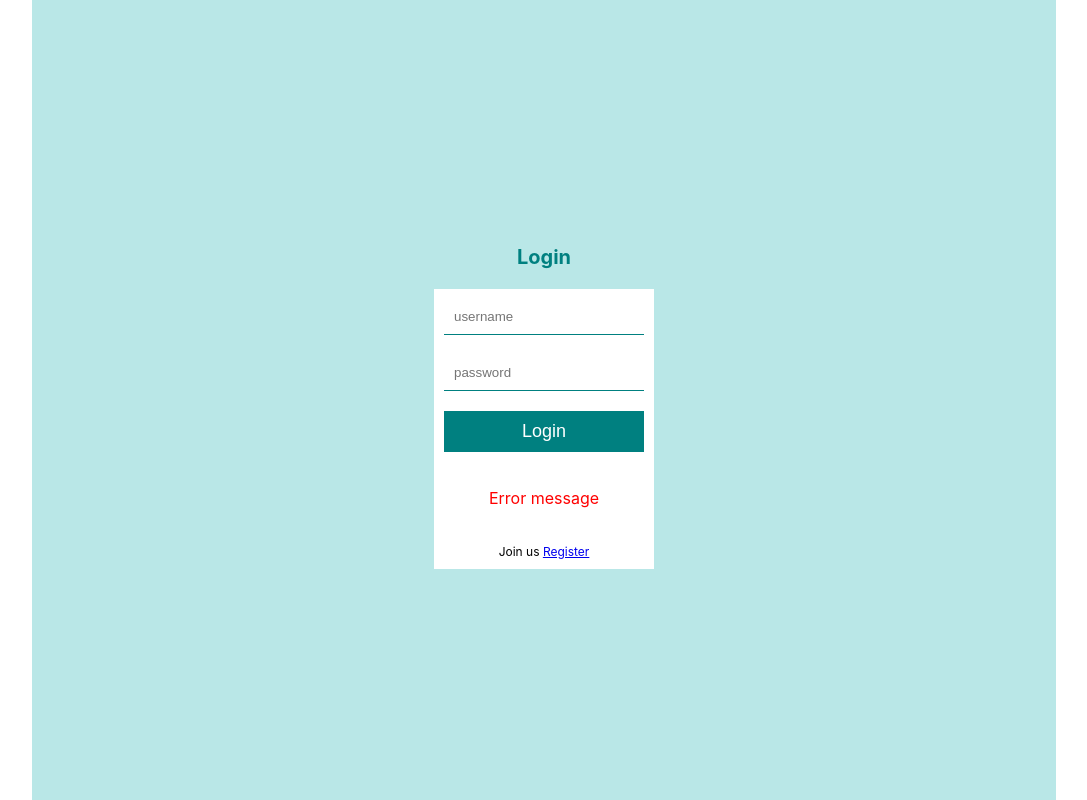
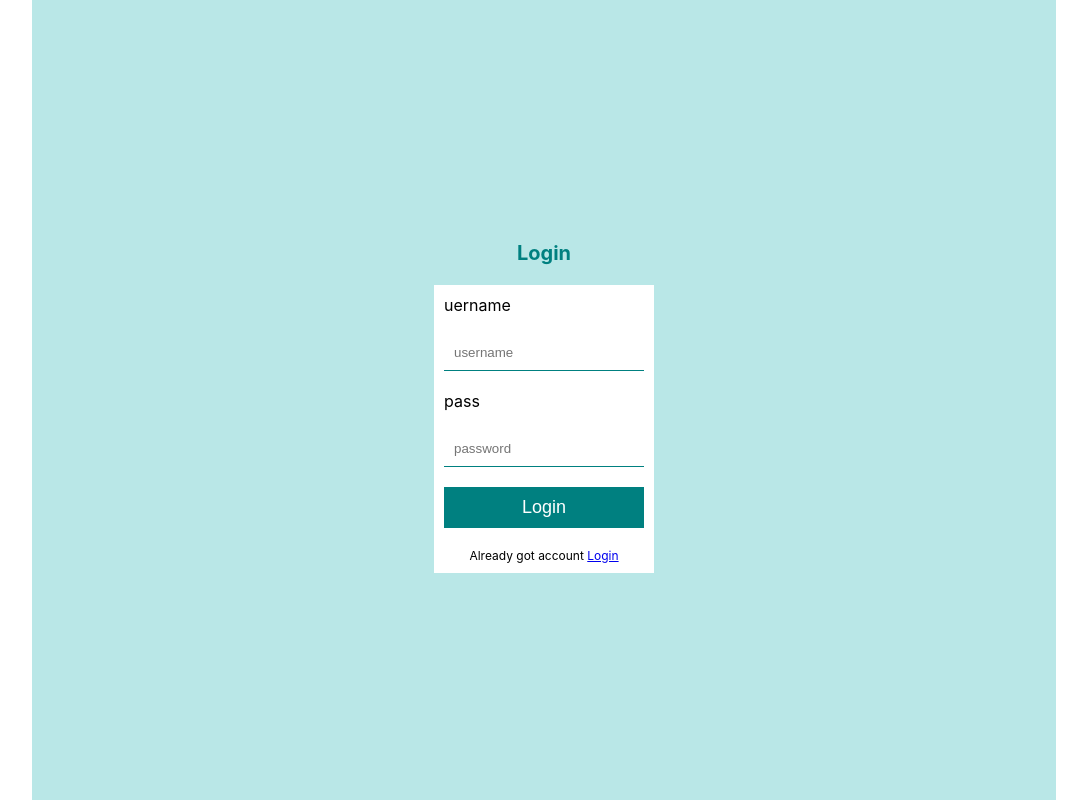
Before and after one commit to zoranduric/react_blog_september, a React (Create React App) app in the folder client/: page /login in a window 1280 px wide. Shown: the whole page, without its empty margins (96-1183 px from the left). Built offline with nearby package versions, Linux system fonts and the light colour scheme; the HTML template or start-up script is replaced by a standard one.

Commit message:
login fn

```diff
--- a/client/src/pages/Login.jsx
+++ b/client/src/pages/Login.jsx
@@ -1,17 +1,57 @@
-import React from 'react';
-import { Link } from 'react-router-dom';
+import { useState } from 'react';
+import { Link, useNavigate } from 'react-router-dom';
+import axios from 'axios';
 
 const Login = () => {
+  const [inputs, setInputs] = useState({
+    username: '',
+
+    password: '',
+  });
+  const [error, setError] = useState(null);
+  const navigate = useNavigate();
+
+  const handleChange = (event) => {
+    setInputs((prev) => ({ ...prev, [event.target.name]: event.target.value }));
+    console.log(inputs);
+  };
+  const handleSubmit = async (event) => {
+    event.preventDefault();
+    console.log('submitting');
+    try {
+      console.log(inputs);
+      const res = await axios.post('/auth/login', inputs);
+      navigate('/');
+      console.log(res);
+    } catch (error) {
+      setError(error.response.data);
+    }
+  };
+
   return (
     <div className='auth'>
       <h1>Login</h1>
       <form>
-        <input type='text' placeholder='username' />
-        <input type='password' placeholder='password' />
-        <button type='submit'>Login</button>
-        <p>Error message</p>
+        <label>uername</label>
+        <input
+          type='text'
+          placeholder='username'
+          name='username'
+          onChange={handleChange}
+        />
+        <label>pass</label>
+        <input
+          type='password'
+          placeholder='password'
+          name='email'
+          onChange={handleChange}
+        />
+        <button onClick={handleSubmit} type='submit'>
+          Login
+        </button>
+        {error && <p>{error}</p>}
         <span>
-          Join us <Link to='/register'>Register</Link>{' '}
+          Already got account <Link to='/login'>Login</Link>{' '}
         </span>
       </form>
     </div>
```
